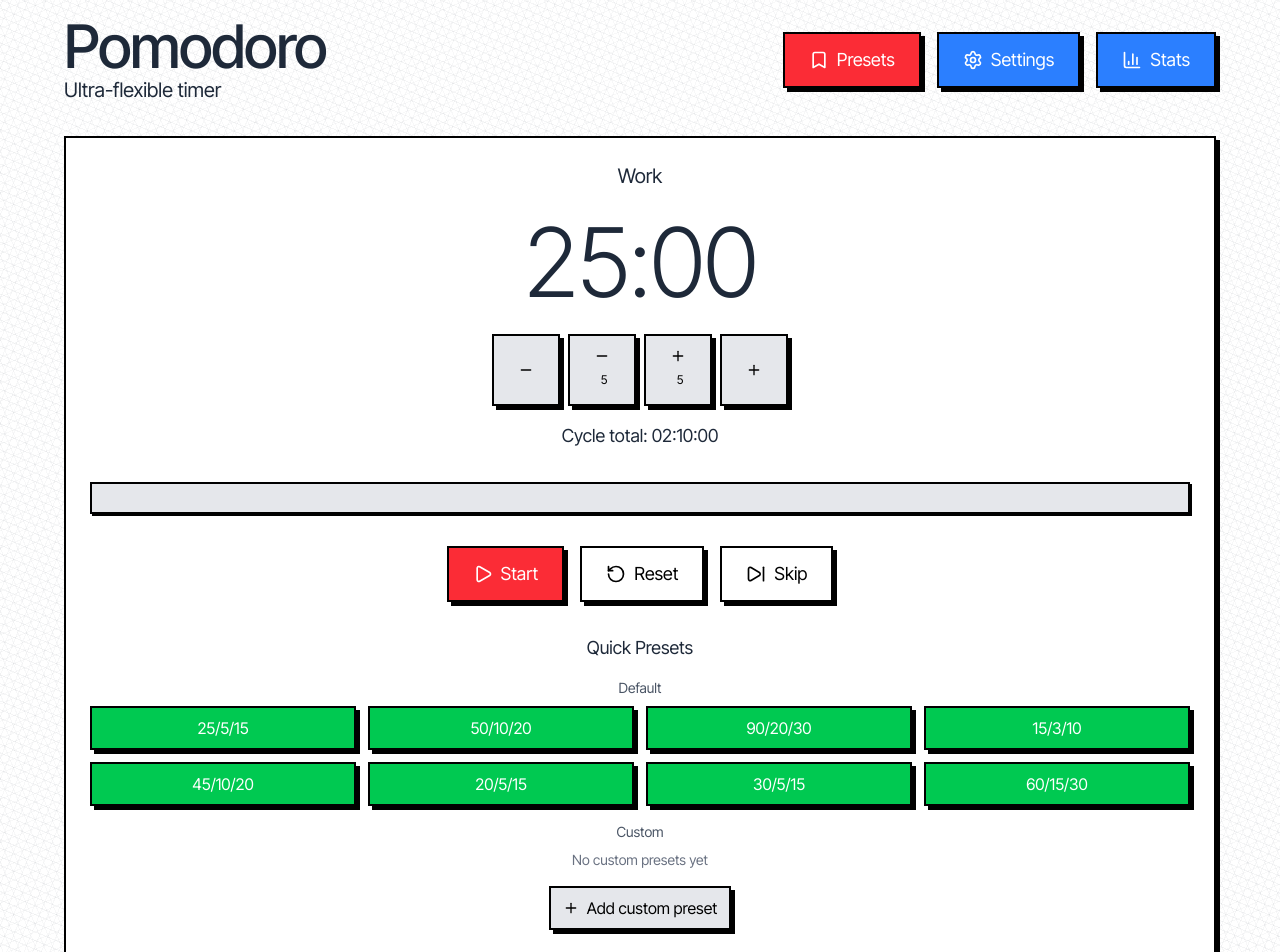
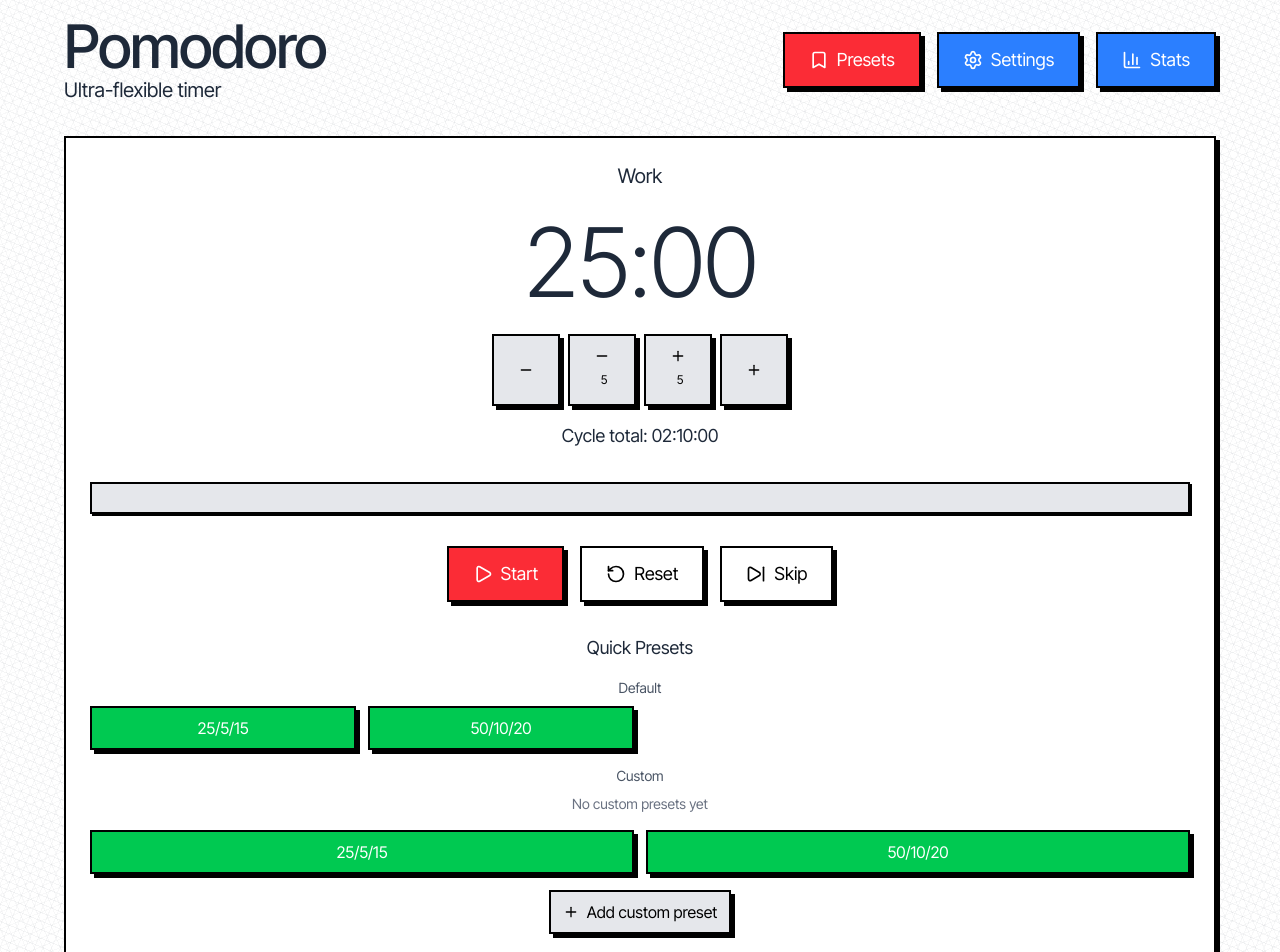
Before and after one commit to ezDecode/Pomodoro, a React (Vite) app: page / in a window 1280 px wide. Shown: the top 952 px of the page. Built offline with nearby package versions, Linux system fonts and the light colour scheme.

Commit message:
Fix preset button and ensure the clean UI(Removed Presets)

```diff
--- a/src/components/PresetButtons.jsx
+++ b/src/components/PresetButtons.jsx
@@ -56,6 +56,21 @@ export function PresetButtons({ onPresetSelect, onAddCustomPreset, customPresets
           )}
         </div>
       </section>
+      {/* Only show two presets to keep UI uncluttered */}
+      <div className="grid grid-cols-2 gap-3 place-items-stretch">
+        {PRESETS.slice(0, 2).map((preset) => (
+          <button
+            key={preset.name}
+            className="btn-brutal btn-success preset-compact w-full"
+            onClick={() => {
+              onPresetSelect(preset)
+              if (onAddCustomPreset) onAddCustomPreset()
+            }}
+          >
+            {preset.name}
+          </button>
+        ))}
+      </div>
 
       {/* Add Custom Preset */}
       <div className="flex justify-center">
--- a/src/utils/constants.js
+++ b/src/utils/constants.js
@@ -20,12 +20,6 @@ export const DEFAULT_SETTINGS = {
 export const PRESETS = [
   { name: '25/5/15', work: 1500, shortBreak: 300, longBreak: 900, cycle: 4 },
   { name: '50/10/20', work: 3000, shortBreak: 600, longBreak: 1200, cycle: 3 },
-  { name: '90/20/30', work: 5400, shortBreak: 1200, longBreak: 1800, cycle: 2 },
-  { name: '15/3/10', work: 900, shortBreak: 180, longBreak: 600, cycle: 6 },
-  { name: '45/10/20', work: 2700, shortBreak: 600, longBreak: 1200, cycle: 4 },
-  { name: '20/5/15', work: 1200, shortBreak: 300, longBreak: 900, cycle: 5 },
-  { name: '30/5/15', work: 1800, shortBreak: 300, longBreak: 900, cycle: 4 },
-  { name: '60/15/30', work: 3600, shortBreak: 900, longBreak: 1800, cycle: 3 },
 ]
 
 export const STORAGE_KEY = 'pomodoro-settings'
```
